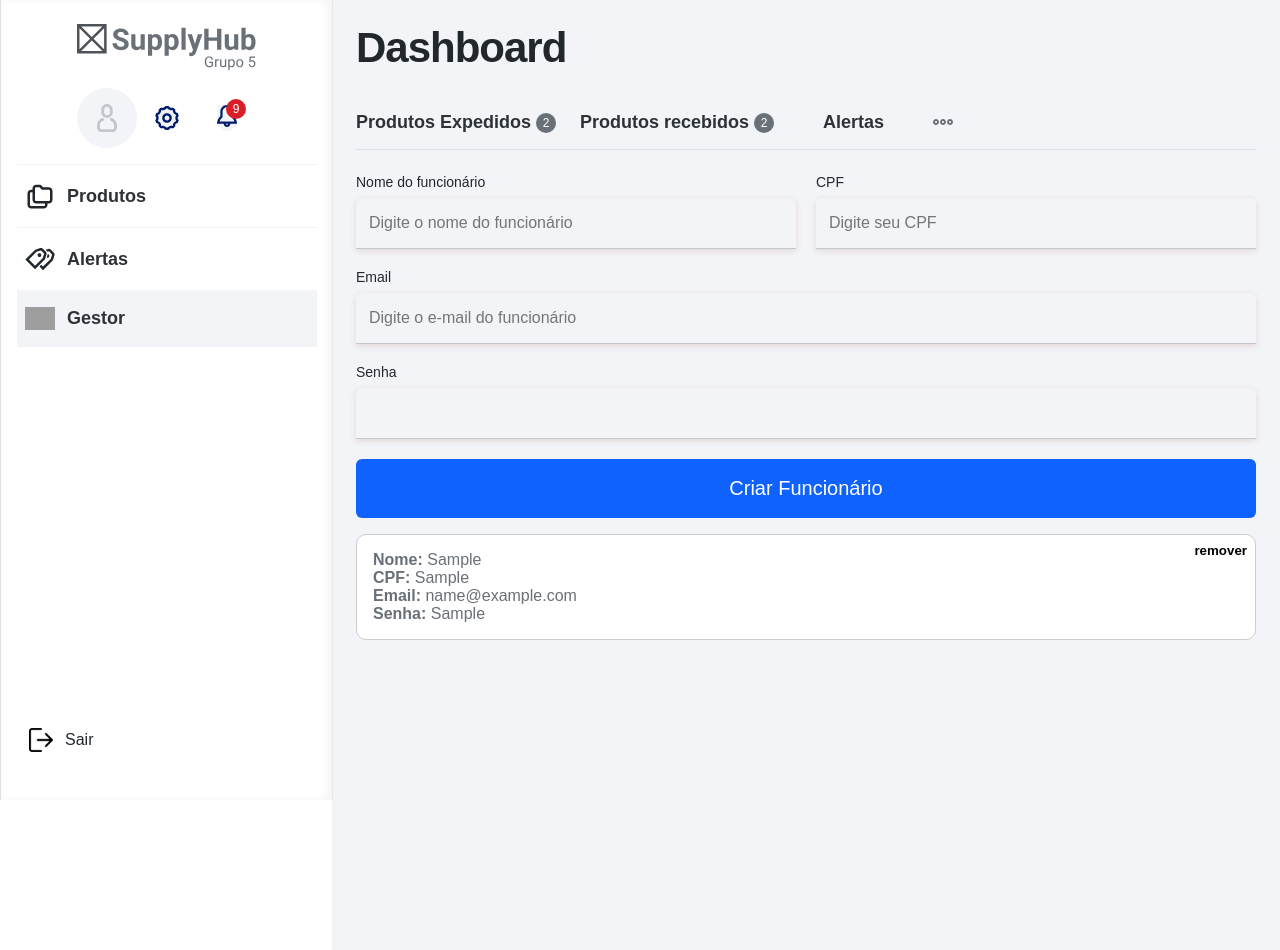
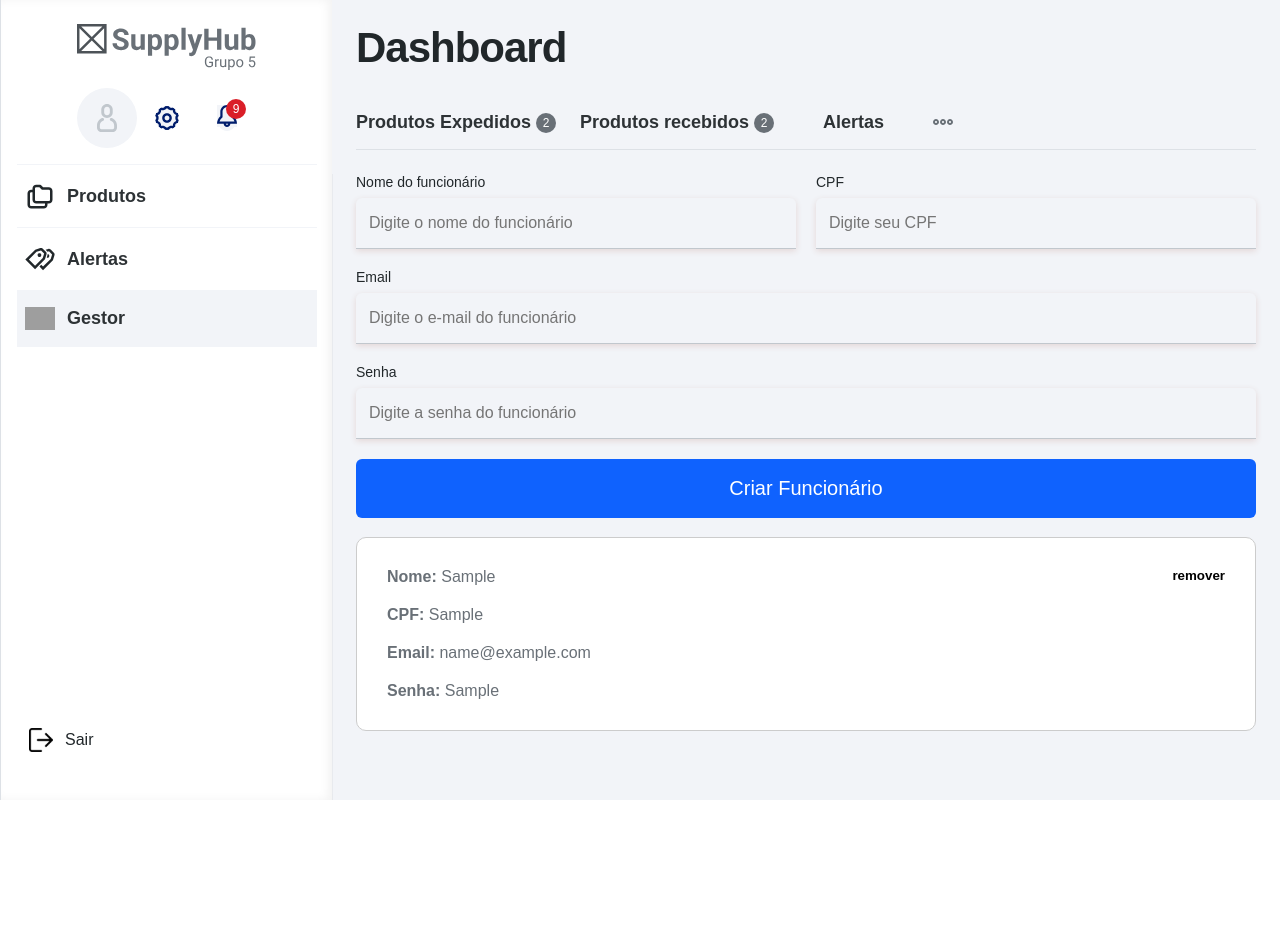
Before and after one commit to CaioFurtadoo/SupplyHub, a React (Vite) app: page /gestor in a window 1280 px wide. Both pictures are taken after typing "Sample", "Sample", "name@example.com", "Sample" into the empty fields and a click on the button "Criar Funcionário". After the commit the page ends 800 px from the top, so only its background shows below. Built offline with nearby package versions, Linux system fonts and the light colour scheme; grey boxes are pictures that could not be loaded.

Commit message:
fixed gestor

```diff
--- a/src/components/FuncionarioCard/index.jsx
+++ b/src/components/FuncionarioCard/index.jsx
@@ -1,8 +1,8 @@
 import styled from 'styled-components';
 
 export const FuncionarioCardContainer = styled.div`
-  margin: 1rem 0;
-  padding: 1rem;
+  margin: 1.2rem 0;
+  padding: 30px;
   border: 1px solid #ccc;
   border-radius: 4px;
   position: relative;
@@ -16,8 +16,8 @@ export const FuncionarioCardContainer = styled.div`
 
 export const RemoverButton = styled.button`
   position: absolute;
-  top: 0.5rem;
-  right: 0.5rem;
+  top: 30px;
+  right: 30px;
   background: none;
   border: none;
   color: black;
@@ -30,13 +30,22 @@ export const RemoverButton = styled.button`
   }
 `;
 
+export const DivInfo = styled.div`
+  display: flex;
+  flex-direction: column;
+  gap: 20px;
+`
+
 export const FuncionarioCard = ({ funcionario, onRemover }) => {
   return (
     <FuncionarioCardContainer>
-      <p><strong>Nome:</strong> {funcionario.nome}</p>
-      <p><strong>CPF:</strong> {funcionario.cpf}</p>
-      <p><strong>Email:</strong> {funcionario.email}</p>
-      <p><strong>Senha:</strong> {funcionario.senha}</p>
+      <DivInfo>
+        <p><strong>Nome:</strong> {funcionario.nome}</p>
+        <p><strong>CPF:</strong> {funcionario.cpf}</p>
+        <p><strong>Email:</strong> {funcionario.email}</p>
+        <p><strong>Senha:</strong> {funcionario.senha}</p>
+      </DivInfo>
+
       <RemoverButton onClick={() => onRemover(funcionario.id)}>
         remover
       </RemoverButton>
--- a/src/pages/Dashboard/AdminPage/Admin.js
+++ b/src/pages/Dashboard/AdminPage/Admin.js
@@ -1,20 +1,16 @@
-import styled from 'styled-components';
+import styled from "styled-components";
 
 export const FuncionarioContainer = styled.div`
-  width: 100%;
-  min-height: 100vh;
     padding: 1.5rem;
-  background: #F2F4F8;
-  max-height: 100vh
-
-`
+    background: #f2f4f8;
+    max-height: 100vh;
+`;
 
 export const Form = styled.form`
     display: flex;
     flex-direction: column;
     gap: 20px;
-  heigth:100vh;
-  background:#F2F4F8;
+    background: #f2f4f8;
 `;
 
 export const InfoFuncionario = styled.div`
@@ -23,5 +19,5 @@ export const InfoFuncionario = styled.div`
 `;
 
 export const FuncionariosList = styled.div`
-    width:100%;
+    width: 100%;
 `;
--- a/src/pages/Dashboard/AdminPage/index.jsx
+++ b/src/pages/Dashboard/AdminPage/index.jsx
@@ -78,6 +78,7 @@ export const AdminPage = () => {
                     htmlfor="senha"
                     name="senha"
                     title="Senha"
+                    placeholder="Digite a senha do funcionário"
                     type="text"
                     value={formData.senha}
                     onChange={handleChange}
--- a/src/pages/Dashboard/Layout/Styles/Dashboard.js
+++ b/src/pages/Dashboard/Layout/Styles/Dashboard.js
@@ -173,6 +173,7 @@ export const Header = styled.header`
     padding: 24px;
     flex-direction: column;
     gap: 24px;
+    background-color: #f2f4f8;
 
     h1 {
         color: #21272a;
```
Lines whose indentation alone changed are shown as unchanged.
